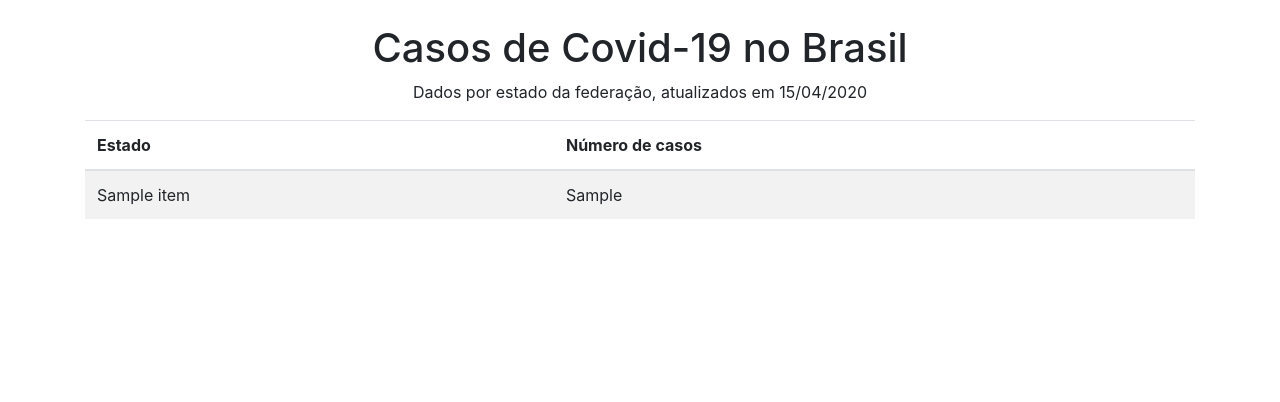
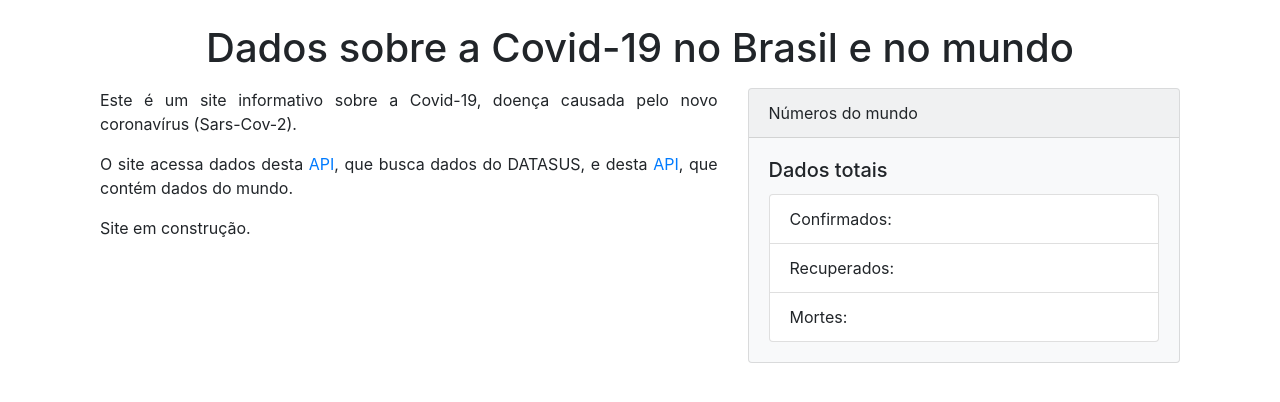
Before and after one commit to viniciusandrade/covid19brcases, a Flask app: page / in a window 1280 px wide. Shown: the part 56-458 px from the top of the page. Run offline with Flask 2, Linux system fonts and the light colour scheme; a database or web service that is not in the repository returns one stand-in record (values such as "Sample title"); data that the repository does not hold is empty; some libraries are stand-ins or nearby versions.

Commit message:
Herança de templates

```diff
--- a/app/__init__.py
+++ b/app/__init__.py
@@ -6,5 +6,6 @@ from config import Config
 
 # Criando nosso app
 app = Flask(__name__)
+app.config.from_object(Config)
 
 from app import routes
--- a/app/routes.py
+++ b/app/routes.py
@@ -7,6 +7,10 @@ from datetime import datetime
 # Criando nossa primeira rota
 @app.route('/')
 def index():
+    return render_template('index.html')
+
+@app.route('/brasil')
+def brazil():
     # Fazendo a requisição para a API
     request = requests.get('https://api.covid19.finspect.me/brcovid19/map')
 
@@ -16,14 +20,9 @@ def index():
     # Pegando a data atual
     date = datetime.now().strftime(format="%d/%m/%Y")
 
-    return render_template('index.html', states=states_data, date=date)
-
-
-@app.route('/brasil')
-def brazil():
-    return "<h1>Hello Brasil!</h1>"
+    return render_template('brazil.html', states=states_data, date=date)
 
 
 @app.route('/mundo')
 def world():
-    return "<h1>Hello Mundo!</h1>"
+    return render_template("world.html", world="World")
--- /dev/null
+++ b/app/templates/base.html
@@ -0,0 +1,53 @@
+<!DOCTYPE html>
+<html lang="en">
+  <head>
+    <meta charset="UTF-8" />
+    <meta name="viewport" content="width=device-width, initial-scale=1.0" />
+    <link
+      href="https://stackpath.bootstrapcdn.com/bootstrap/4.4.1/css/bootstrap.min.css"
+      rel="stylesheet"
+      integrity="sha384-Vkoo8x4CGsO3+Hhxv8T/Q5PaXtkKtu6ug5TOeNV6gBiFeWPGFN9MuhOf23Q9Ifjh"
+      crossorigin="anonymous"
+    />
+    <title>Covid-19</title>
+  </head>
+  <body>
+    <nav class="navbar navbar-expand-lg navbar-dark bg-dark text-white mb-4">
+      <div class="container">
+        <a href="{{ url_for('index') }}" class="navbar-brand">Covid-19</a>
+        <button
+          class="navbar-toggler"
+          type="button"
+          data-toggle="collapse"
+          data-target="#navbar-content"
+        >
+          <span class="navbar-toggler-icon"></span>
+        </button>
+        <div class="collapse navbar-collapse" id="navbar-content">
+          <ul class="navbar-nav ml-auto">
+            <li class="nav-item">
+              <a href="{{ url_for('brazil') }}" class="nav-link">Brasil</a>
+            </li>
+            <li class="nav-item">
+              <a href="{{ url_for('world') }}" class="nav-link">Mundo</a>
+            </li>
+          </ul>
+        </div>
+      </div>
+    </nav>
+    <div class="container">
+        {% block content %}
+        {% endblock %}
+    </div>
+    <script
+      src="https://code.jquery.com/jquery-3.4.1.min.js"
+      integrity="sha256-CSXorXvZcTkaix6Yvo6HppcZGetbYMGWSFlBw8HfCJo="
+      crossorigin="anonymous"
+    ></script>
+    <script
+      src="https://stackpath.bootstrapcdn.com/bootstrap/4.4.1/js/bootstrap.min.js"
+      integrity="sha384-wfSDF2E50Y2D1uUdj0O3uMBJnjuUD4Ih7YwaYd1iqfktj0Uod8GCExl3Og8ifwB6"
+      crossorigin="anonymous"
+    ></script>
+  </body>
+</html>
--- a/app/templates/index.html
+++ b/app/templates/index.html
@@ -1,75 +1,43 @@
-<!DOCTYPE html>
-<html lang="en">
-  <head>
-    <meta charset="UTF-8" />
-    <meta name="viewport" content="width=device-width, initial-scale=1.0" />
-    <link
-      href="https://stackpath.bootstrapcdn.com/bootstrap/4.4.1/css/bootstrap.min.css" rel="stylesheet"
-      integrity="sha384-Vkoo8x4CGsO3+Hhxv8T/Q5PaXtkKtu6ug5TOeNV6gBiFeWPGFN9MuhOf23Q9Ifjh" crossorigin="anonymous" />
-    <title>Covid-19 - Casos no Brasil</title>
-  </head>
-  <body>
-    {% block content %}
-    <nav class="navbar navbar-expand-lg navbar-dark bg-dark text-white mb-4">
-      <div class="container">
-        <a href="#" class="navbar-brand">Covid-19</a>
-        <button
-        class="navbar-toggler"
-        type="button"
-        data-toggle="collapse"
-        data-target="#navbar-content"
-        >
-          <span class="navbar-toggler-icon"></span>
-        </button>
-        <div class="collapse navbar-collapse" id="navbar-content">
-          <ul class="navbar-nav ml-auto">
-            <li class="nav-item">
-              <a href="{{ url_for('brazil') }}" class="nav-link">Brasil</a>
+{% extends "base.html" %}
+{% block content %}
+<div class="container">
+  <h1 class="text-center mb-3">
+    Dados sobre a Covid-19 no Brasil e no mundo
+  </h1>
+  <div class="row">
+    <div class="col-md-7">
+      <p class="text-justify">
+        Este é um site informativo sobre a Covid-19, doença causada pelo
+        novo coronavírus (Sars-Cov-2).
+      </p>
+      <p class="text-justify">
+        O site acessa dados desta
+        <a href="https://doc.covid.finspect.me/">API</a>, que busca dados do
+        DATASUS, e desta
+        <a href="https://rapidapi.com/Gramzivi/api/covid-19-data/details"
+          >API</a
+        >, que contém dados do mundo.
+      </p>
+      <p>
+        Site em construção.
+      </p>
+    </div>
+    <div class="col-md-5">
+      <div class="card bg-light mb-3">
+        <div class="card-header">Números do mundo</div>
+        <div class="card-body">
+          <h5 class="card-title">Dados totais</h5>
+          <ul class="list-group">
+            <li class="list-group-item">
+              Confirmados:
+              <span></span>
             </li>
-            <li class="nav-item">
-              <a href="{{ url_for('world') }}" class="nav-link">Mundo</a>
-            </li>
+            <li class="list-group-item">Recuperados: <span></span></li>
+            <li class="list-group-item">Mortes: <span></span></li>
           </ul>
         </div>
       </div>
-    </nav>
-
-    <div class="container">
-      <h1 class="text-center">Casos de Covid-19 no Brasil</h1>
-      <p class="text-center">
-        Dados por estado da federação, atualizados em {{ date }}
-      </p>
-      <!-- Tabela criada já com as classes Bootstrap -->
-      <table class="table table-striped">
-        <thead>
-          <tr>
-            <th scope="col">Estado</th>
-            <th scope="col">Número de casos</th>
-          </tr>
-        </thead>
-        <tbody>
-          <!-- Laço for agora iterando sobre cada estado do JSON -->
-          {% for state in states %}
-          <tr scope="row">
-            <!-- Os dados do laço -->
-            <td>{{ state["name"] }}</td>
-            <td>{{ state["qtd_confirmation"] }}</td>
-          </tr>
-          <!-- No template nós devemos sinalizar o fim do for com um endfor -->
-          {% endfor %}
-        </tbody>
-      </table>
     </div>
-    {% endblock %}
-    <script
-      src="https://code.jquery.com/jquery-3.4.1.min.js"
-      integrity="sha256-CSXorXvZcTkaix6Yvo6HppcZGetbYMGWSFlBw8HfCJo="
-      crossorigin="anonymous"
-    ></script>
-    <script
-      src="https://stackpath.bootstrapcdn.com/bootstrap/4.4.1/js/bootstrap.min.js"
-      integrity="sha384-wfSDF2E50Y2D1uUdj0O3uMBJnjuUD4Ih7YwaYd1iqfktj0Uod8GCExl3Og8ifwB6"
-      crossorigin="anonymous"
-    ></script>
-  </body>
-</html>
+  </div>
+</div>
+{% endblock %}
--- /dev/null
+++ b/app/templates/world.html
@@ -0,0 +1,4 @@
+{% extends "base.html" %}
+{% block content %}
+<h1>Hello {{ world }}! (Literally)</h1>
+{% endblock %}
```
Also changed, not shown: app/templates/brazil.html (added, +29 -0 lines), docker-compose.yml (added, +10 -0 lines).
